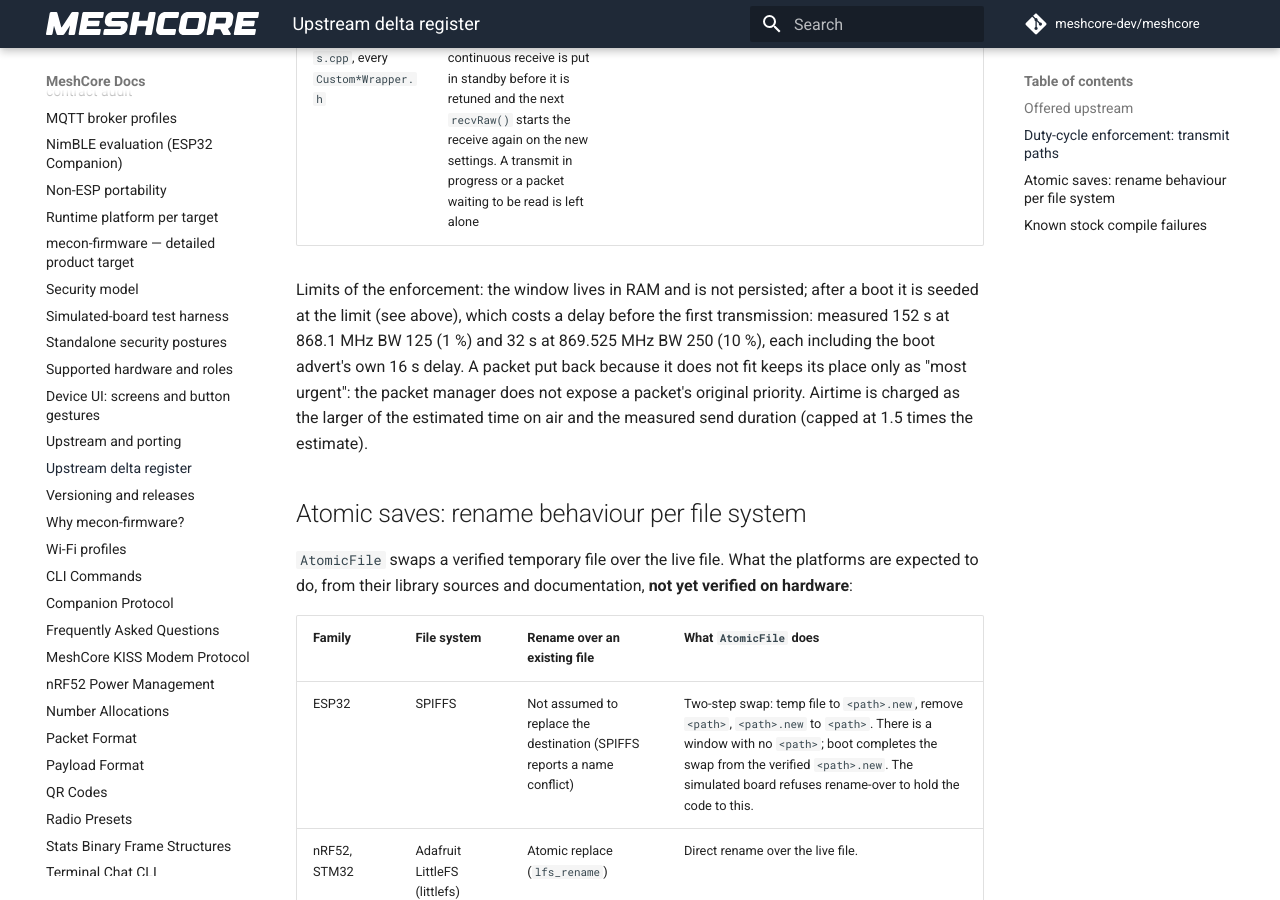
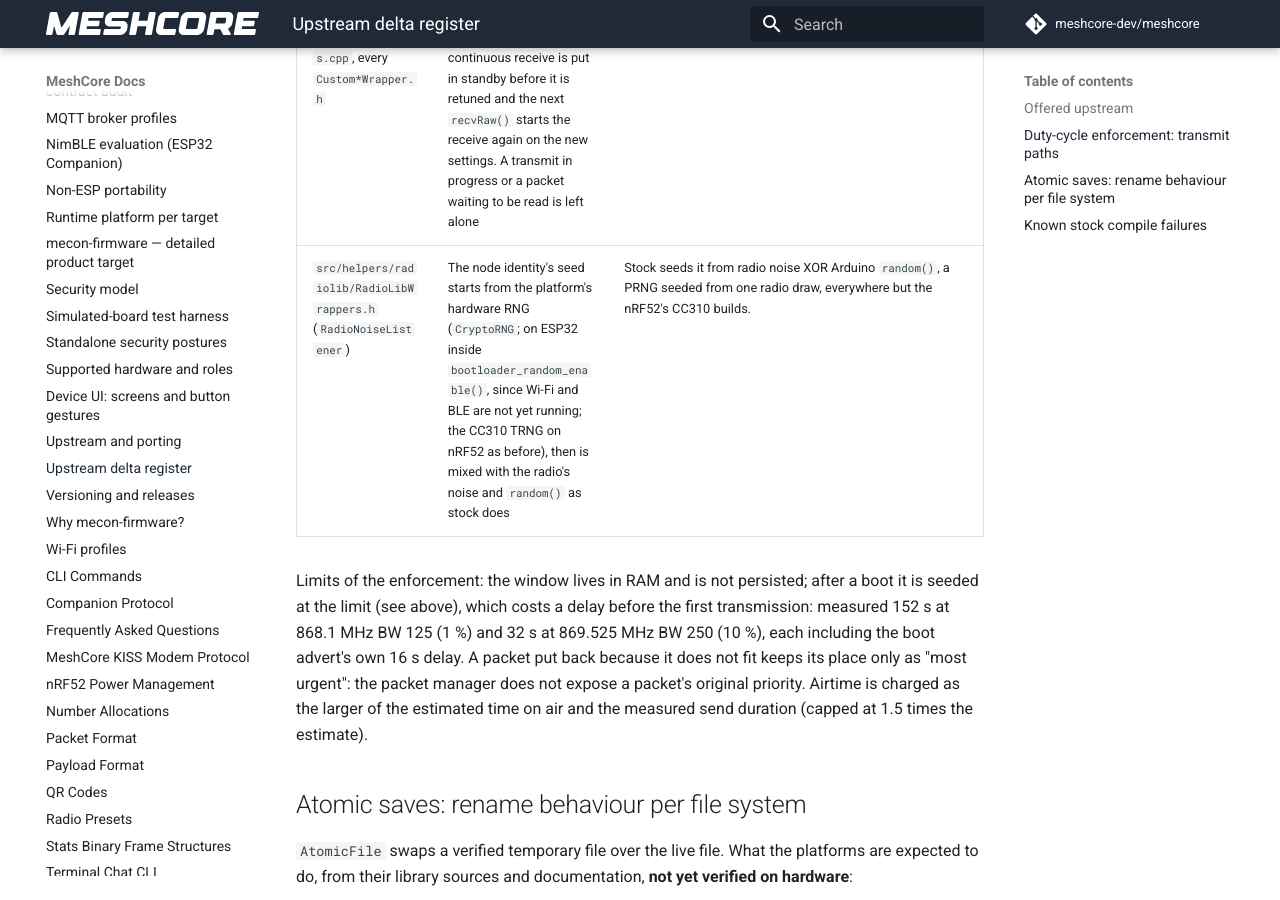
Before and after one commit to hoejriis/mecon-firmware, an MkDocs documentation site: the page built from docs/UPSTREAM_DELTA.md, in a window 1280 px wide and 900 px high, scrolled down 14670 px. Built offline with MkDocs 1.6.1 and Material for MkDocs 9.7.7, drawn with Linux system fonts in a browser that asks for light colours; comment, search, counter and statistics services are not loaded.

Commit message:
Identity seed: start from the hardware RNG on every platform, mixed with the radio's noise (#177)
RadioNoiseListener seeded the node identity from radio RSSI noise XOR
Arduino random(), a PRNG seeded from one radio draw, everywhere but the
nRF52 CC310 builds. It now starts from CryptoRNG (the nRF52's RNG
peripheral, the RP2040's), and on ESP32 from esp_fill_random() inside
bootloader_random_enable(): the RNG has full entropy only while Wi-Fi or
BLE runs, and every radio_new_identity() call is in setup(), before either
starts. The radio's noise and random() are still mixed in, as stock does.

AUTHORITY.md said device keys came from the hardware RNG; for the node key
that is now so, and it says how. Flash budgets for five ESP32 Companions
rise by the usual rule (use plus 4 KB, rounded up to a whole KB).

Co-authored-by: Claude Opus 5.5 (1M context) <noreply@anthropic.com>

```diff
--- a/docs/UPSTREAM_DELTA.md
+++ b/docs/UPSTREAM_DELTA.md
@@ -108,6 +108,7 @@ Every LoRa transmission of the Companion, Repeater, Room-server, sensor and secu
 | `examples/kiss_modem/KissModem.cpp` (`_radio.startSendRaw`) | yes | every raw send passes the same sliding hour (`src/helpers/DutyWindow.h`, shared with `Dispatcher`) and the regulatory floor of the channel the modem is on. The channel is what the target tuned at boot (`setChannel(LORA_FREQ, LORA_BW)` in `main.cpp`), replaced at once by the host's SET_RADIO. There is no user airtime factor: the floor is the only limit. A frame that does not fit waits in the modem (the host sees TX busy on further data, as for any pending frame) until enough airtime ages out; a frame longer than the whole limit is failed with TX_DONE 0. **Fails closed:** with no known channel the frame is refused (TX_DONE 0) instead of sent unlimited. On a channel with no floor (e.g. 902-928 MHz) nothing is held or counted. Measured at unit level (`pio test -e native_kiss_modem`, radio-side record of key-up times): at most 1 % of any sliding hour at 868.1 MHz and 10 % at 869.525 MHz, 3 h of sustained load |
 | `src/helpers/esp32/ESPNOWRadio.cpp` | no | 2.4 GHz ESP-NOW, not subject to the 863-870/433 MHz limits |
 | `src/helpers/radiolib/RadioLibWrappers.h`, `RadioLibWrappers.cpp`, every `Custom*Wrapper.h` | `idleIfReceiving()` added; each wrapper's `setParams()` calls it first, so a chip in continuous receive is put in standby before it is retuned and the next `recvRaw()` starts the receive again on the new settings. A transmit in progress or a packet waiting to be read is left alone | Stock retunes the chip while it listens (`tempradio`, its revert, the Companion's radio frame), and the receiver can stay deaf until the next transmit. |
+| `src/helpers/radiolib/RadioLibWrappers.h` (`RadioNoiseListener`) | The node identity's seed starts from the platform's hardware RNG (`CryptoRNG`; on ESP32 inside `bootloader_random_enable()`, since Wi-Fi and BLE are not yet running; the CC310 TRNG on nRF52 as before), then is mixed with the radio's noise and `random()` as stock does | Stock seeds it from radio noise XOR Arduino `random()`, a PRNG seeded from one radio draw, everywhere but the nRF52's CC310 builds. |
 
 Limits of the enforcement: the window lives in RAM and is not persisted; after a boot it is seeded at the limit (see above), which costs a delay before the first transmission: measured 152 s at 868.1 MHz BW 125 (1 %) and 32 s at 869.525 MHz BW 250 (10 %), each including the boot advert's own 16 s delay. A packet put back because it does not fit keeps its place only as "most urgent": the packet manager does not expose a packet's original priority. Airtime is charged as the larger of the estimated time on air and the measured send duration (capped at 1.5 times the estimate).
 
```
Also changed, not shown: docs/contract/AUTHORITY.md (+1 -0 lines), 3 other files.
